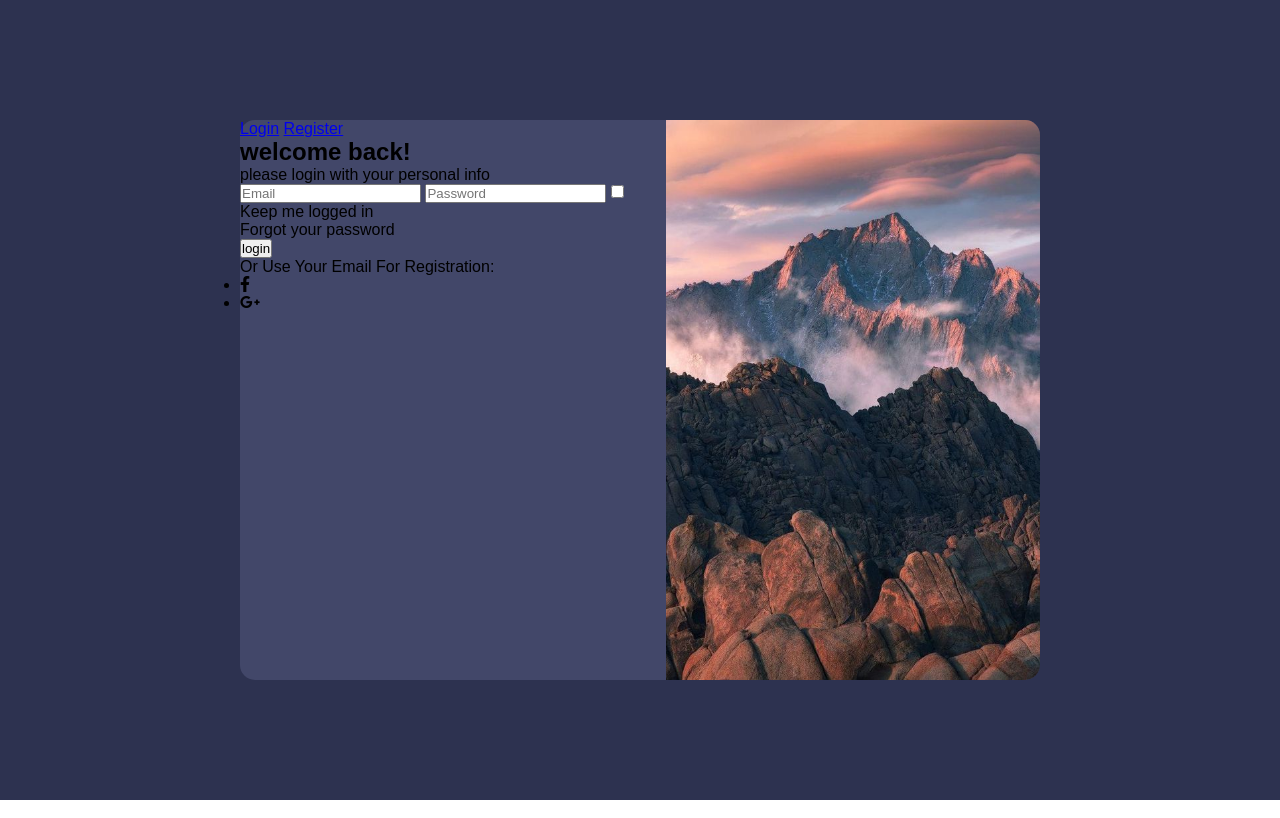
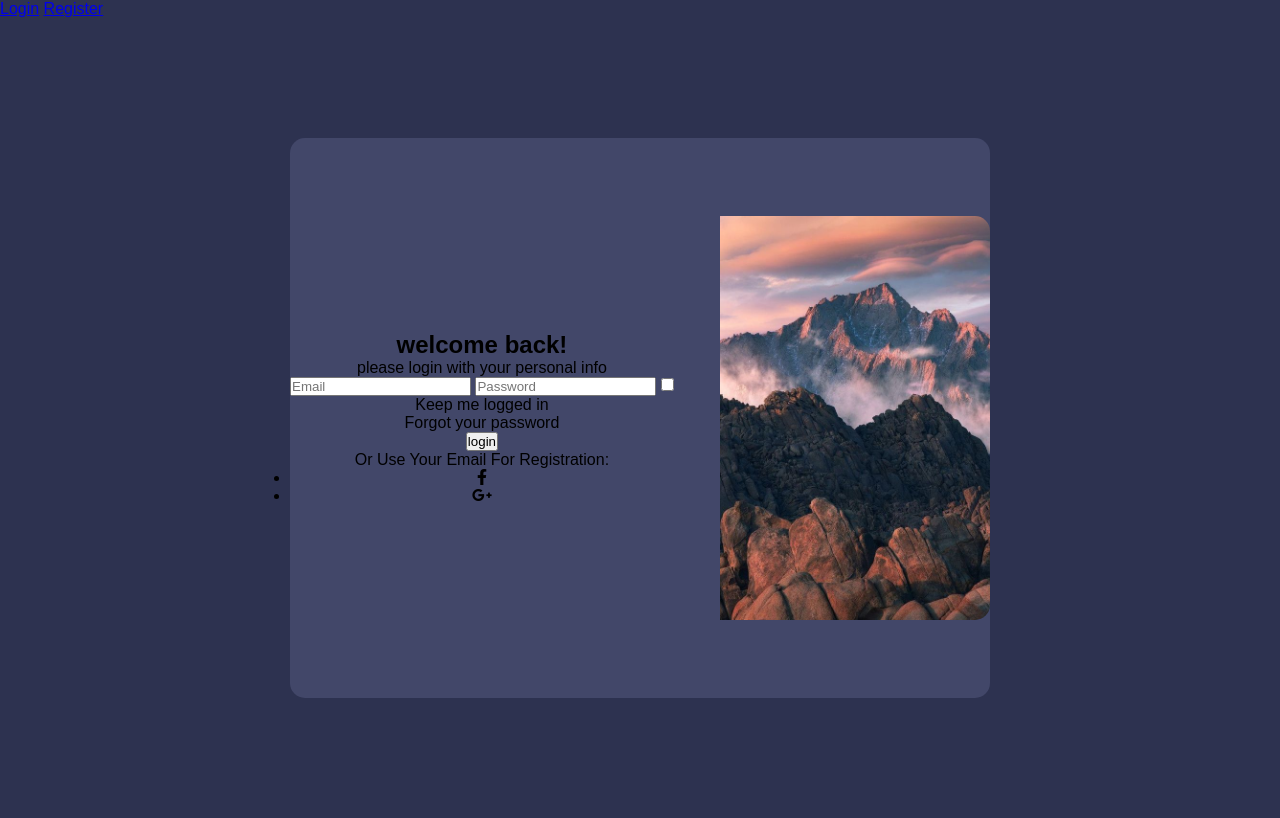
Before and after one commit to VanessaHenker/Projeto-html, a plain HTML site: page Meus projetos/Ex007/index.html in a window 1280 px wide. Drawn offline with Linux system fonts and the light colour scheme.

Commit message:
Alteração no ex007

```diff
--- a/Meus projetos/Ex007/index.html
+++ b/Meus projetos/Ex007/index.html
@@ -10,15 +10,18 @@
 </head>
 <body>
 
+  <section class="teste2">
+
+    <nav class="conteudo-nav">
+      <a href="#">Login</a>
+      <a href="#">Register</a>
+    </nav>
+  </section>
+
   <main class="conteudo-main">
-    <div class="conteudo">
-      <section>
-        <nav>
-          <a href="#">Login</a>
-          <a href="#">Register</a>
-         </nav>
-
-        <h2>welcome back!</h2>
+  <div class="conteudo">
+      <section class="conteudo-coluna-principal">
+       <h2>welcome back!</h2>
         <p>please login with your personal info</p>
         <form action="">
           <label for="">
@@ -55,9 +58,9 @@
           </ul>
         </div>
       </section>
+      <img class="imagem-principal" src="imgLogin.jpg" alt="">
+    </div>
 
-      <img class="imagem-principal" src="imgLogin.jpg" alt="">
-      </div>
   </main>
 
 </body>
--- a/Meus projetos/Ex007/style.css
+++ b/Meus projetos/Ex007/style.css
@@ -20,12 +20,20 @@ body {
   display: flex;
   background-color: #424769;
   border-radius: 15px;
-  width: 800px;
+  width: 700px;
   height: 70%;
   justify-content: space-between;
+  align-items: center;
+  text-align: center;
 }
 
+.teste2{
+  display: flex;
+  background-color: #2d3250;
+}
 .imagem-principal{
   border-top-right-radius: 15px;
   border-bottom-right-radius: 15px;
+  width: 270px;
+
 }
```
